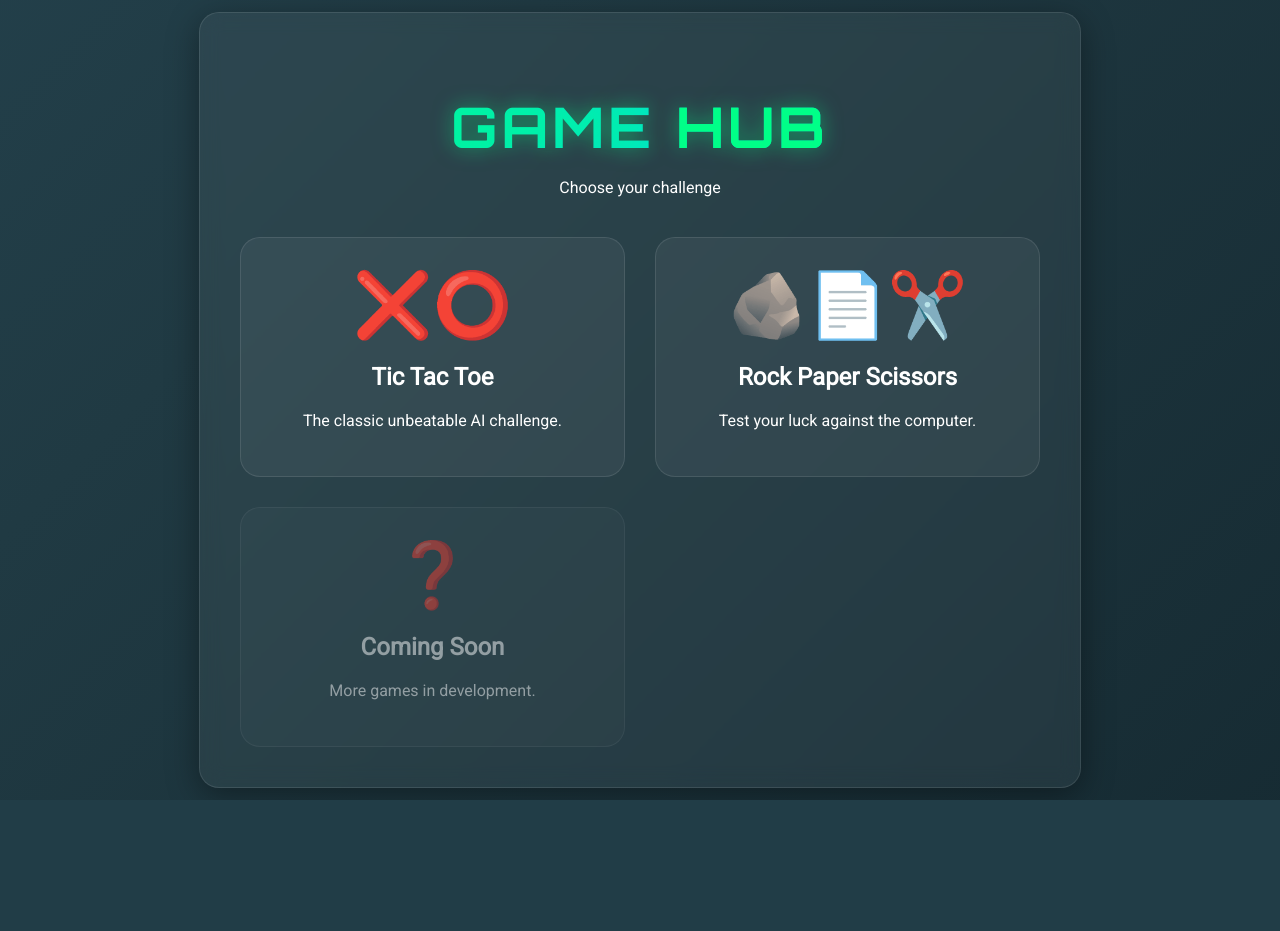
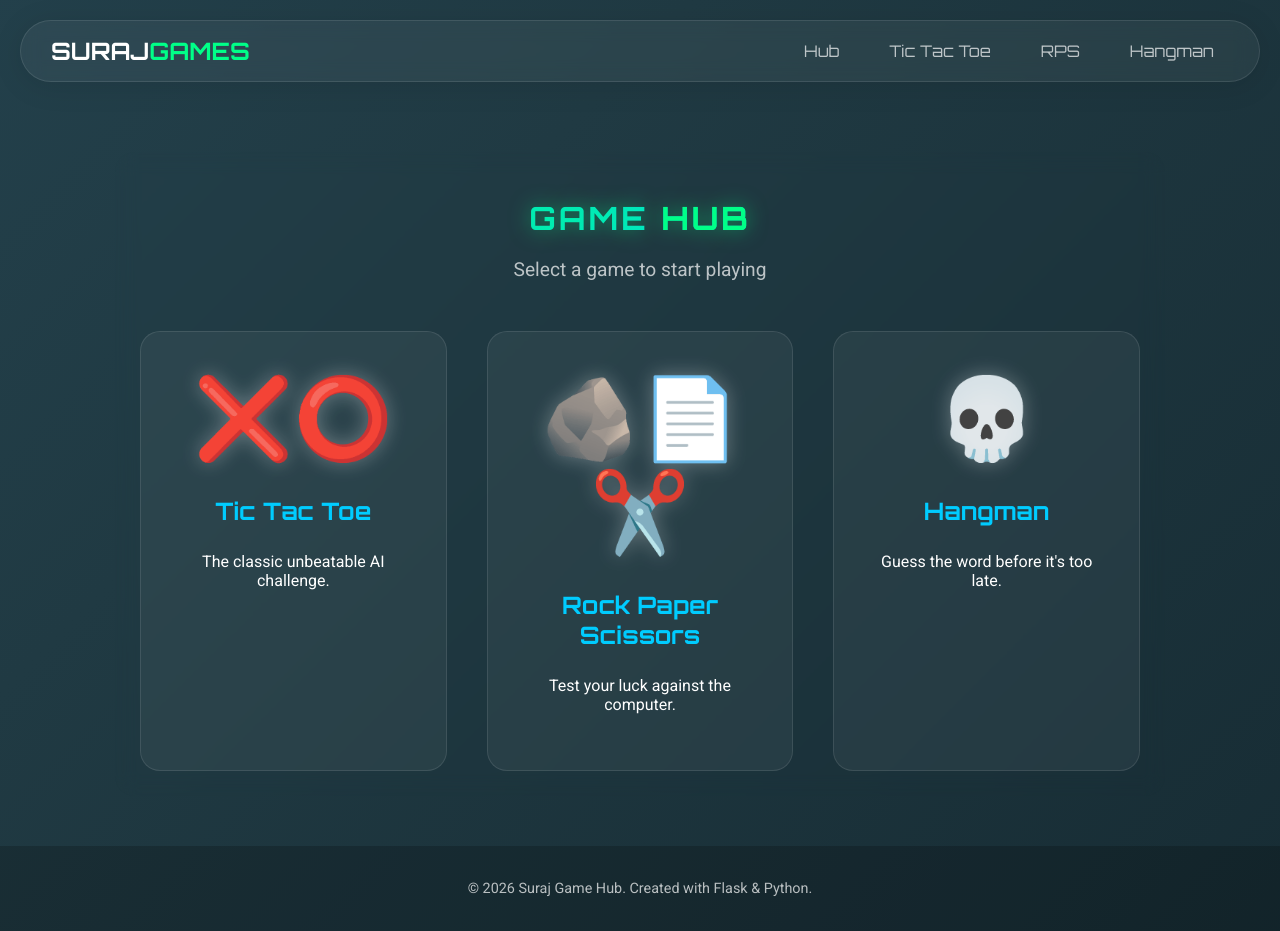
Before and after one commit to Suraj-1000/Tic-Tac-Toe, a Flask app: page / in a window 1280 px wide. Before the commit the page ends 800 px from the top, so only its background shows below. Run offline with Flask 3, Linux system fonts and the light colour scheme.

Commit message:
Add Hangman, Header/Footer, and Optimize UI Sizing

```diff
--- a/app.py
+++ b/app.py
@@ -32,6 +32,66 @@ def tictactoe_page():
 @app.route('/rockpaperscissors')
 def rps_page():
     return render_template('rps.html')
+
+@app.route('/hangman')
+def hangman_page():
+    return render_template('hangman.html')
+
+# --- HANGMAN API ---
+WORDS = ["PYTHON", "FLASK", "CODING", "GAMING", "SERVER", "DATABASE", "SCRIPT", "VARIABLE", "FUNCTION", "DEVELOPER"]
+
+@app.route('/api/hangman/start', methods=['POST'])
+def hangman_start():
+    word = random.choice(WORDS)
+    session['hm_word'] = word
+    session['hm_guessed'] = []
+    session['hm_lives'] = 6
+
+    return jsonify({
+        'display': "_ " * len(word),
+        'lives': 6,
+        'guessed': [],
+        'status': 'ongoing'
+    })
+
+@app.route('/api/hangman/guess', methods=['POST'])
+def hangman_guess():
+    if 'hm_word' not in session: return jsonify({'error': 'Game not started'}), 400
+
+    letter = request.json.get('letter')
+    word = session['hm_word']
+    guessed = session['hm_guessed']
+
+    if letter in guessed:
+        return jsonify({'error': 'Already guessed'}), 400
+
+    guessed.append(letter)
+    session['hm_guessed'] = guessed
+
+    correct = letter in word
+
+    if not correct:
+        session['hm_lives'] -= 1
+
+    # Build display
+    display_arr = [l if l in guessed else '_' for l in word]
+    display = " ".join(display_arr)
+
+    status = 'ongoing'
+    if '_' not in display_arr:
+        status = 'win'
+    elif session['hm_lives'] <= 0:
+        status = 'lose'
+
+    session.modified = True
+    return jsonify({
+        'display': display,
+        'lives': session['hm_lives'],
+        'correct': correct,
+        'status': status,
+        'word': word if status == 'lose' else None
+    })
+
 
 
 # --- TIC TAC TOE API ---
--- a/static/style.css
+++ b/static/style.css
@@ -19,8 +19,10 @@
     --text: #ffffff;
     --text-dim: rgba(255, 255, 255, 0.7);
 
-    --grid-gap: 15px;
-    --cell-size: 100px;
+    --grid-gap: 10px;
+    /* Reduced from 15px */
+    --cell-size: 80px;
+    /* Reduced from 100px */
 }
 
 body {
@@ -34,7 +36,7 @@ body {
     justify-content: center;
     align-items: center;
     min-height: 100vh;
-    overflow: hidden;
+    /* Removed overflow: hidden to allow scrolling if content is tall */
 }
 
 @keyframes gradientBG {
@@ -53,10 +55,11 @@ body {
 
 h1 {
     font-family: 'Orbitron', sans-serif;
-    font-size: 3.5rem;
+    font-size: 2rem;
+    /* Reduced from 2.5rem */
     margin-bottom: 0.5rem;
     text-transform: uppercase;
-    letter-spacing: 4px;
+    letter-spacing: 3px;
     text-shadow: 0 0 20px var(--primary-glow);
     background: linear-gradient(to right, var(--primary), var(--secondary));
     -webkit-background-clip: text;
@@ -85,8 +88,10 @@ h1 {
 /* Glass Container */
 .container {
     width: 100%;
-    max-width: 500px;
-    padding: 40px;
+    max-width: 420px;
+    /* Reduced from 500px */
+    padding: 25px;
+    /* Reduced padding */
     background: var(--glass-bg);
     backdrop-filter: blur(10px);
     -webkit-backdrop-filter: blur(10px);
@@ -95,6 +100,8 @@ h1 {
     box-shadow: var(--glass-shadow);
     text-align: center;
     transition: transform 0.3s ease;
+    margin: 10px;
+    /* Add margin to prevent sticking to edges on small screens */
 }
 
 /* Buttons */
@@ -418,3 +425,76 @@ input[type="text"]:focus {
     color: var(--secondary);
     font-family: 'Orbitron', sans-serif;
 }
+
+/* --- Layout Styles --- */
+.site-wrapper {
+    width: 100%;
+    min-height: 100vh;
+    display: flex;
+    flex-direction: column;
+}
+
+.main-header {
+    padding: 20px;
+    position: sticky;
+    top: 0;
+    z-index: 1000;
+}
+
+.glass-nav {
+    max-width: 1200px;
+    margin: 0 auto;
+    background: rgba(255, 255, 255, 0.05);
+    backdrop-filter: blur(10px);
+    border: 1px solid var(--glass-border);
+    border-radius: 50px;
+    padding: 15px 30px;
+    display: flex;
+    justify-content: space-between;
+    align-items: center;
+    box-shadow: 0 4px 30px rgba(0, 0, 0, 0.1);
+}
+
+.logo {
+    text-decoration: none;
+    color: white;
+    font-family: 'Orbitron', sans-serif;
+    font-size: 1.5rem;
+    font-weight: bold;
+}
+
+.nav-links {
+    display: flex;
+    gap: 20px;
+}
+
+.nav-item {
+    text-decoration: none;
+    color: var(--text-dim);
+    font-family: 'Orbitron', sans-serif;
+    transition: 0.3s;
+    padding: 5px 15px;
+    border-radius: 20px;
+}
+
+.nav-item:hover {
+    color: white;
+    background: rgba(255, 255, 255, 0.1);
+    box-shadow: 0 0 10px var(--primary-glow);
+}
+
+.main-content {
+    flex: 1;
+    display: flex;
+    justify-content: center;
+    align-items: center;
+    padding: 40px 20px;
+}
+
+.main-footer {
+    text-align: center;
+    padding: 20px;
+    color: var(--text-dim);
+    font-size: 0.9rem;
+    background: rgba(0, 0, 0, 0.2);
+}
--- /dev/null
+++ b/templates/base.html
@@ -0,0 +1,38 @@
+<!DOCTYPE html>
+<html lang="en">
+
+<head>
+    <meta charset="UTF-8">
+    <meta name="viewport" content="width=device-width, initial-scale=1.0">
+    <title>{% block title %}Suraj Game Hub{% endblock %}</title>
+    <link href="https://fonts.googleapis.com/css2?family=Orbitron:wght@400;700&family=Roboto:wght@300;400&display=swap"
+        rel="stylesheet">
+    <link rel="stylesheet" href="{{ url_for('static', filename='style.css') }}">
+    {% block head %}{% endblock %}
+</head>
+
+<body>
+    <div class="site-wrapper">
+        <header class="main-header">
+            <nav class="glass-nav">
+                <a href="/" class="logo">SURAJ<span class="highlight">GAMES</span></a>
+                <div class="nav-links">
+                    <a href="/" class="nav-item">Hub</a>
+                    <a href="/tictactoe" class="nav-item">Tic Tac Toe</a>
+                    <a href="/rockpaperscissors" class="nav-item">RPS</a>
+                    <a href="/hangman" class="nav-item">Hangman</a>
+                </div>
+            </nav>
+        </header>
+
+        <main class="main-content">
+            {% block content %}{% endblock %}
+        </main>
+
+        <footer class="main-footer">
+            <p>&copy; 2026 Suraj Game Hub. Created with Flask & Python.</p>
+        </footer>
+    </div>
+</body>
+
+</html>
--- a/templates/hub.html
+++ b/templates/hub.html
@@ -1,31 +1,32 @@
-<!DOCTYPE html>
-<html lang="en">
+{% extends "base.html" %}
 
-<head>
-    <meta charset="UTF-8">
-    <meta name="viewport" content="width=device-width, initial-scale=1.0">
-    <title>Suraj Game Hub</title>
-    <link href="https://fonts.googleapis.com/css2?family=Orbitron:wght@400;700&family=Roboto:wght@300;400&display=swap"
-        rel="stylesheet">
-    <link rel="stylesheet" href="{{ url_for('static', filename='style.css') }}">
+{% block title %}Game Hub | Home{% endblock %}
+
+{% block head %}
 <style>
     .games-grid {
         display: grid;
-            grid-template-columns: repeat(auto-fit, minmax(250px, 1fr));
-            gap: 30px;
-            margin-top: 40px;
+        grid-template-columns: repeat(auto-fit, minmax(280px, 1fr));
+        gap: 40px;
+        width: 100%;
+        max-width: 1000px;
     }
 
     .game-card {
         background: rgba(255, 255, 255, 0.05);
         border: 1px solid rgba(255, 255, 255, 0.1);
         border-radius: 20px;
-            padding: 30px;
+        padding: 40px;
         transition: transform 0.3s, box-shadow 0.3s;
         cursor: pointer;
         text-decoration: none;
         color: white;
-            display: block;
+        display: flex;
+        flex-direction: column;
+        align-items: center;
+        text-align: center;
+        position: relative;
+        overflow: hidden;
     }
 
     .game-card:hover {
@@ -36,22 +37,35 @@
     }
 
     .game-icon {
-            font-size: 4rem;
+        font-size: 5rem;
         margin-bottom: 20px;
-            display: block;
+        filter: drop-shadow(0 0 10px rgba(255, 255, 255, 0.3));
     }
 
-        .container {
-            max-width: 800px;
+    .game-card h2 {
+        font-family: 'Orbitron', sans-serif;
+        color: var(--secondary);
+        margin: 10px 0;
+    }
+
+    .coming-soon {
+        opacity: 0.5;
+        cursor: default;
+    }
+
+    .coming-soon:hover {
+        transform: none;
+        box-shadow: none;
+        border-color: rgba(255, 255, 255, 0.1);
     }
 </style>
-</head>
+{% endblock %}
 
-<body>
-    <div class="container">
-        <header>
+{% block content %}
+<div class="container" style="max-width: 1000px; background: none; border: none; box-shadow: none;">
+    <header style="margin-bottom: 50px;">
         <h1>Game <span class="highlight">Hub</span></h1>
-            <p>Choose your challenge</p>
+        <p style="font-size: 1.2rem; color: var(--text-dim);">Select a game to start playing</p>
     </header>
 
     <div class="games-grid">
@@ -67,13 +81,11 @@
             <p>Test your luck against the computer.</p>
         </a>
 
-            <div class="game-card" style="opacity: 0.5; cursor: default;">
-                <span class="game-icon">❓</span>
-                <h2>Coming Soon</h2>
-                <p>More games in development.</p>
+        <a href="/hangman" class="game-card">
+            <span class="game-icon">💀</span>
+            <h2>Hangman</h2>
+            <p>Guess the word before it's too late.</p>
+        </a>
     </div>
 </div>
-    </div>
-</body>
-
-</html>
+{% endblock %}
```
Also changed, not shown: templates/hangman.html (added, +172 -0 lines), templates/rps.html (+15 -24 lines), templates/tictactoe.html (+6 -22 lines). Lines whose indentation alone changed are shown as unchanged.
